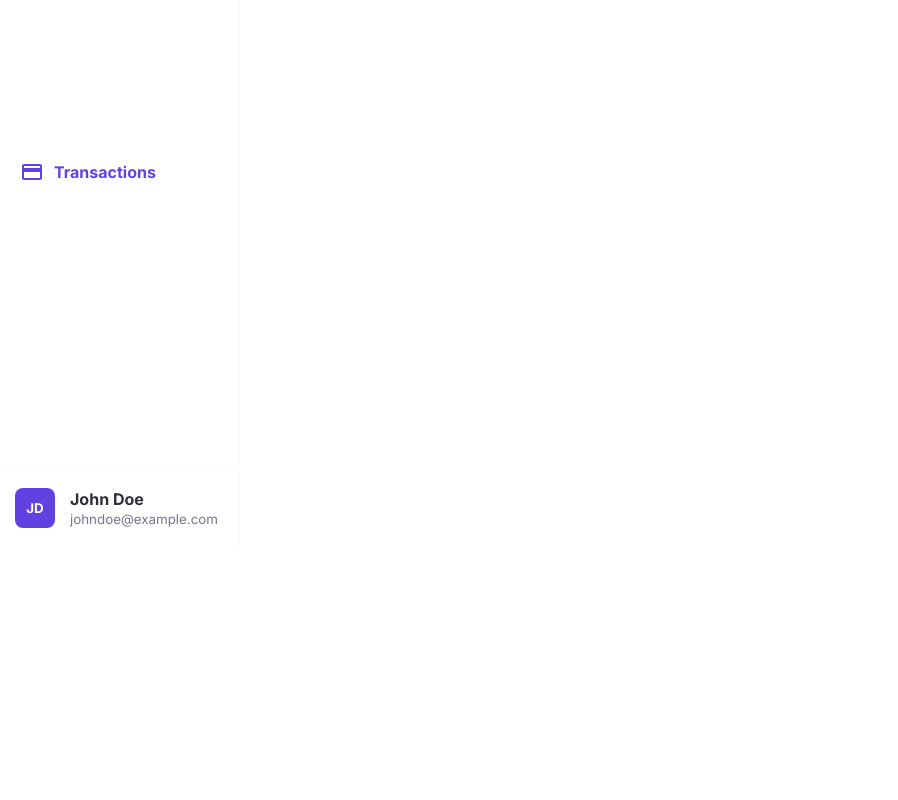
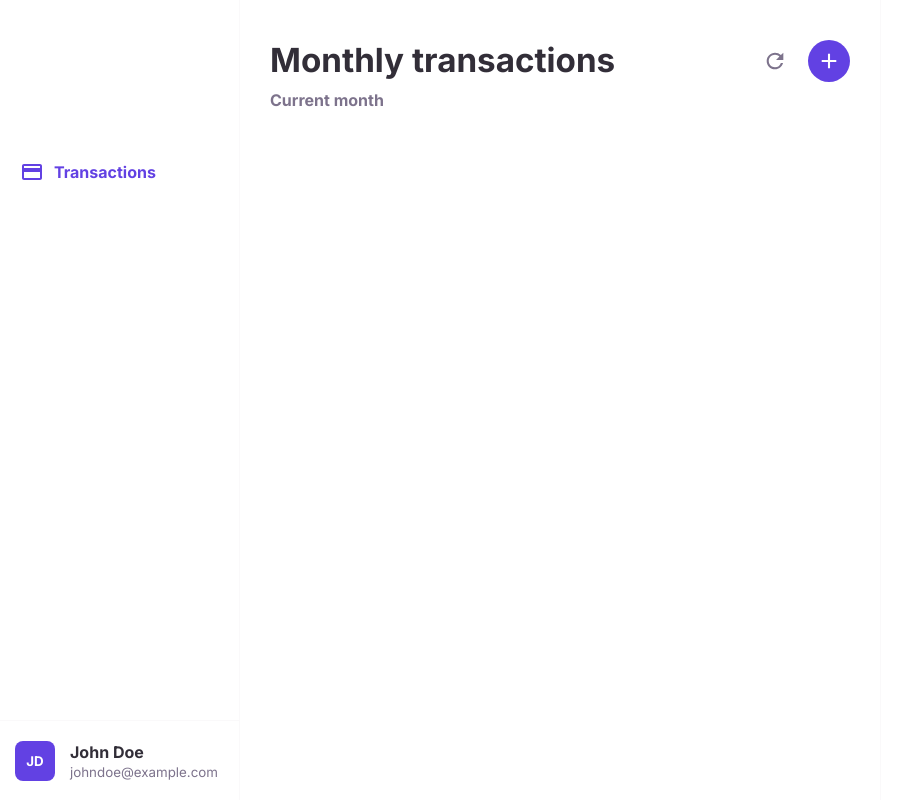
Before and after one commit to Eatrak/trustee-desktop, a React (Create React App) app: page / in a window 1280 px wide. Shown: the whole page, without its empty margins (0-898 px from the left). Built offline with nearby package versions, Linux system fonts and the light colour scheme.

Commit message:
update(routing): add transactions section in routing

```diff
--- a/src/pages/AppLayout/index.tsx
+++ b/src/pages/AppLayout/index.tsx
@@ -1,8 +1,9 @@
 import "./style.css";
 
-import { Routes } from "react-router-dom";
+import { Route, Routes } from "react-router-dom";
 
 import Navbar from "@components/Navbar";
+import TransactionsSection from "@sections/TransactionsSection";
 
 const AppLayout = () => {
     return (
@@ -10,9 +11,9 @@ const AppLayout = () => {
             <Navbar/>
             <div className="app-layout__content">
                 <Routes>
+                    <Route path="/" element={<TransactionsSection/>}/>
                 </Routes>
             </div>
-            <div></div>
         </div>
     );
 };
```
